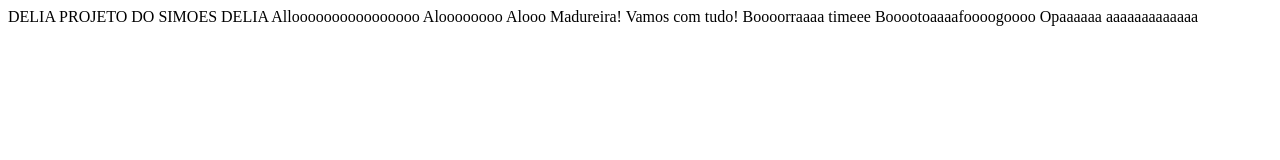
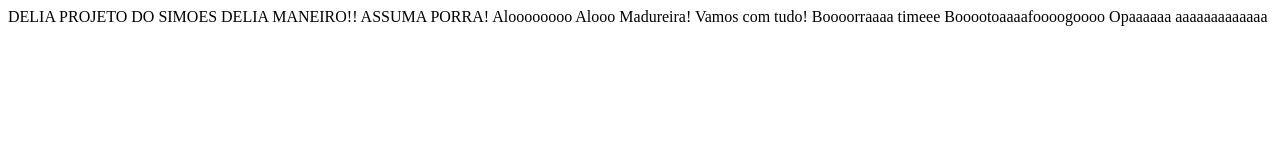
Before and after one commit to rafaeldelia/curso-git, a plain HTML site: page index.html in a window 1280 px wide. Drawn offline with Linux system fonts and the light colour scheme.

Commit message:
Update index.html
AJUSTANDO AQUI GITHUB

```diff
--- a/index.html
+++ b/index.html
@@ -5,8 +5,8 @@
 	</head>
 
 	<body>
-		PROJETO DO SIMOES DELIA
-		Alloooooooooooooooo
+		PROJETO DO SIMOES DELIA MANEIRO!!
+		ASSUMA PORRA!
 		Aloooooooo
 		Alooo Madureira!
 		Vamos com tudo!
```
